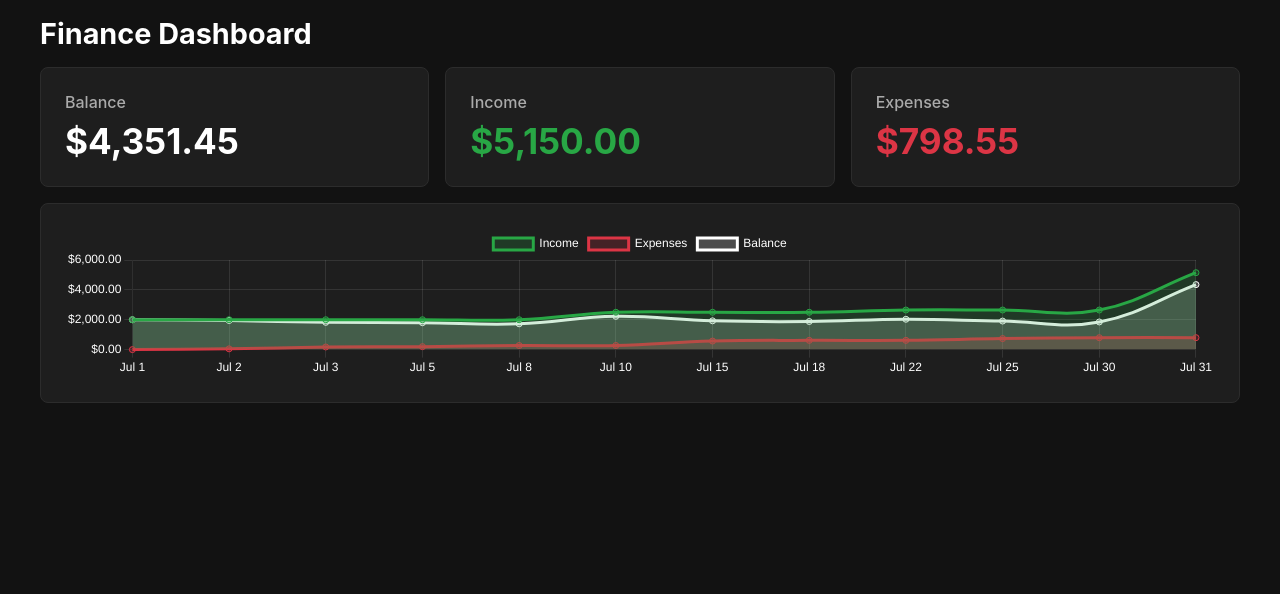
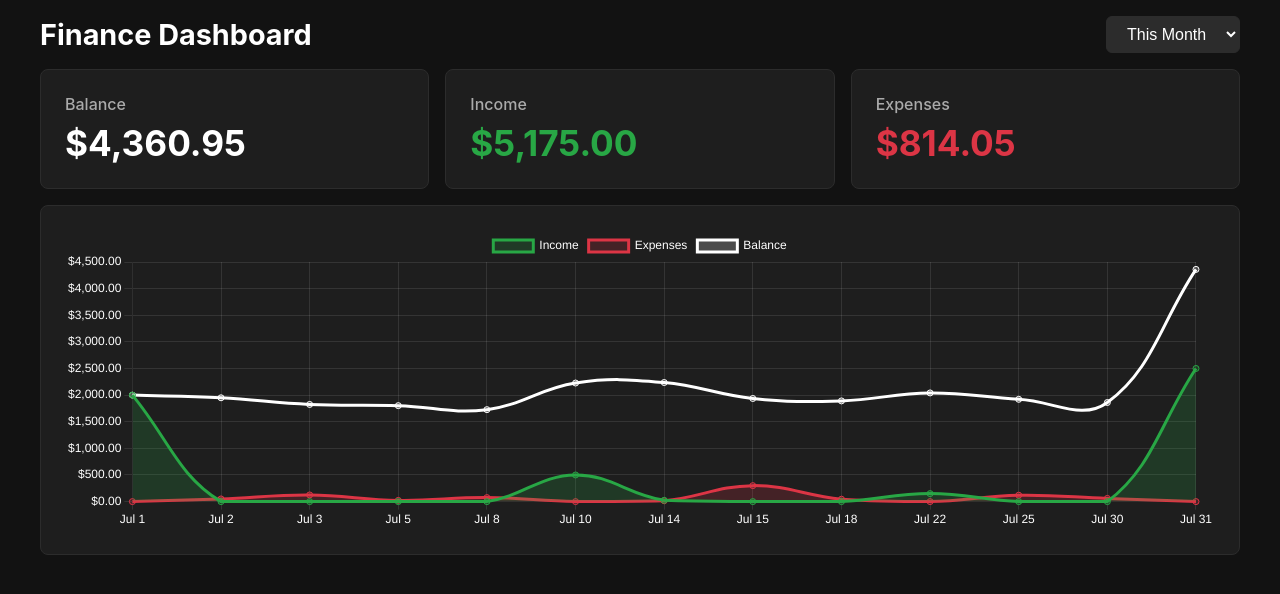
Before and after one commit to Reliev3/finance, a plain HTML site: page index.html in a window 1280 px wide. Drawn offline with nearby package versions, Linux system fonts and the light colour scheme.

Commit message:
Update index.html

```diff
--- a/index.html
+++ b/index.html
@@ -6,6 +6,7 @@
     <title>Finance Dashboard</title>
     <script src="https://cdn.jsdelivr.net/npm/chart.js@3.7.0/dist/chart.min.js"></script>
     <script src="https://cdn.jsdelivr.net/npm/dayjs@1.10.7/dayjs.min.js"></script>
+    <script src="https://cdn.jsdelivr.net/npm/dayjs@1.10.7/plugin/isoWeek.js"></script>
     <style>
         :root {
             --background-color: #121212;
@@ -15,6 +16,7 @@
             --income-color: #28a745;
             --expense-color: #dc3545;
             --balance-color: #ffffff;
+            --dropdown-bg: #2c2c2c;
         }
         body {
             font-family: 'Inter', -apple-system, BlinkMacSystemFont, "Segoe UI", Roboto, "Helvetica Neue", Arial, sans-serif;
@@ -25,7 +27,7 @@
         }
         .container {
             width: 100%;
-            max-width: 600px; /* Mobile-first max-width */
+            max-width: 600px;
             margin: 0 auto;
             display: grid;
             gap: 1rem;
@@ -41,6 +43,14 @@
             font-size: 1.8rem;
             font-weight: 700;
             margin: 0;
+        }
+        #filter {
+            background-color: var(--dropdown-bg);
+            color: var(--text-color);
+            border: 1px solid var(--border-color);
+            padding: 0.5rem 1rem;
+            border-radius: 6px;
+            font-size: 1rem;
         }
         .scorecard-grid {
             display: grid;
@@ -71,6 +81,7 @@
             padding: 1.5rem;
             border-radius: 8px;
             border: 1px solid var(--border-color);
+            min-height: 300px; /* Ensure chart has height */
         }
         /* Tablet and Desktop */
         @media (min-width: 768px) {
@@ -92,6 +103,12 @@
     <div class="container">
         <header>
             <h1>Finance Dashboard</h1>
+            <select id="filter">
+                <option value="month">This Month</option>
+                <option value="week">This Week</option>
+                <option value="today">Today</option>
+                <option value="all">All Time</option>
+            </select>
         </header>
 
         <div class="scorecard-grid">
@@ -115,11 +132,22 @@
     </div>
 
     <script>
+        // Extend dayjs with isoWeek plugin
+        dayjs.extend(window.dayjs_plugin_isoWeek);
+
         // --- Sample Data ---
+        // Added more data for better filtering examples
         const sampleData = [
+             // Previous month data
+            { date: '2025-06-25', amount: 1500.00 },
+            { date: '2025-06-28', amount: -40.00 },
+            // This month's data
             { date: '2025-07-01', amount: 2000.00 }, { date: '2025-07-02', amount: -50.25 },
             { date: '2025-07-03', amount: -125.00 }, { date: '2025-07-05', amount: -22.80 },
             { date: '2025-07-08', amount: -75.00 }, { date: '2025-07-10', amount: 500.00 },
+             // Today's Data (July 14, 2025)
+            { date: '2025-07-14', amount: -15.50 }, { date: '2025-07-14', amount: 25.00 },
+            // Future data for this month
             { date: '2025-07-15', amount: -300.00 }, { date: '2025-07-18', amount: -45.50 },
             { date: '2025-07-22', amount: 150.00 }, { date: '2025-07-25', amount: -120.00 },
             { date: '2025-07-30', amount: -60.00 }, { date: '2025-07-31', amount: 2500.00 },
@@ -129,21 +157,44 @@
         const balanceEl = document.getElementById('balanceScorecard');
         const incomeEl = document.getElementById('incomeScorecard');
         const expenseEl = document.getElementById('expenseScorecard');
+        const filterEl = document.getElementById('filter');
         const ctx = document.getElementById('financeChart').getContext('2d');
         let financeChart;
 
         // --- Utility Functions ---
         const formatCurrency = (value) => value.toLocaleString('en-US', { style: 'currency', currency: 'USD' });
 
+        // --- Event Listener ---
+        filterEl.addEventListener('change', (e) => {
+            updateDashboard(e.target.value);
+        });
+
         // --- Main Update Function ---
-        function updateDashboard() {
-            const sortedData = sampleData.sort((a, b) => dayjs(a.date) - dayjs(b.date));
+        function updateDashboard(period = 'month') {
+            const now = dayjs('2025-07-14'); // Forcing today's date for consistent demonstration
+
+            const filteredData = sampleData.filter(d => {
+                const date = dayjs(d.date);
+                switch (period) {
+                    case 'today':
+                        return date.isSame(now, 'day');
+                    case 'week':
+                        return date.isSame(now, 'isoWeek');
+                    case 'month':
+                        return date.isSame(now, 'month');
+                    case 'all':
+                    default:
+                        return true;
+                }
+            });
+
+            const sortedData = filteredData.sort((a, b) => dayjs(a.date) - dayjs(b.date));
 
             const labels = [...new Set(sortedData.map(d => dayjs(d.date).format('MMM D')))];
 
             let cumulativeBalance = 0;
-            let cumulativeIncome = 0;
-            let cumulativeExpenses = 0;
+            let totalPeriodIncome = 0;
+            let totalPeriodExpenses = 0;
 
             const incomeData = [];
             const expenseData = [];
@@ -151,6 +202,7 @@
 
             const dailyTotals = {};
 
+            // Calculate totals for each day in the filtered period
             sortedData.forEach(d => {
                 const day = dayjs(d.date).format('MMM D');
                 if (!dailyTotals[day]) {
@@ -163,21 +215,34 @@
                 }
             });
 
+            // If labels array is empty (no data for period), add today's label for a clean chart
+            if (labels.length === 0 && period ==='today') {
+                labels.push(now.format('MMM D'));
+            } else if (labels.length === 0) {
+                 labels.push('No Data');
+            }
+
+
+            // Generate cumulative data for the chart
+            let runningBalance = 0;
             labels.forEach(label => {
                 const dayData = dailyTotals[label] || { income: 0, expenses: 0 };
-                cumulativeIncome += dayData.income;
-                cumulativeExpenses += dayData.expenses;
-                cumulativeBalance = cumulativeIncome - cumulativeExpenses;
+                runningBalance += dayData.income - dayData.expenses;
 
-                incomeData.push(cumulativeIncome);
-                expenseData.push(cumulativeExpenses);
-                balanceData.push(cumulativeBalance);
+                incomeData.push(dayData.income); // Show daily income on chart
+                expenseData.push(dayData.expenses); // Show daily expense on chart
+                balanceData.push(runningBalance); // Show running balance on chart
             });
+
+            // Calculate totals for scorecards
+            totalPeriodIncome = Object.values(dailyTotals).reduce((sum, day) => sum + day.income, 0);
+            totalPeriodExpenses = Object.values(dailyTotals).reduce((sum, day) => sum + day.expenses, 0);
+            cumulativeBalance = totalPeriodIncome - totalPeriodExpenses;
 
             // --- Update Scorecards ---
             balanceEl.textContent = formatCurrency(cumulativeBalance);
-            incomeEl.textContent = formatCurrency(cumulativeIncome);
-            expenseEl.textContent = formatCurrency(cumulativeExpenses);
+            incomeEl.textContent = formatCurrency(totalPeriodIncome);
+            expenseEl.textContent = formatCurrency(totalPeriodExpenses);
 
             // --- Render Chart ---
             if (financeChart) {
@@ -210,8 +275,9 @@
                             data: balanceData,
                             borderColor: 'rgba(255, 255, 255, 1)',
                             backgroundColor: 'rgba(255, 255, 255, 0.2)',
-                            fill: true,
+                            fill: false, // Balance line looks cleaner without a fill
                             tension: 0.4, // Smooth lines
+                            type: 'line' // Ensure balance is a line
                         }
                     ]
                 },
@@ -222,6 +288,20 @@
                         legend: {
                             labels: {
                                 color: '#ffffff'
+                            }
+                        },
+                        tooltip: {
+                            callbacks: {
+                                label: function(context) {
+                                    let label = context.dataset.label || '';
+                                    if (label) {
+                                        label += ': ';
+                                    }
+                                    if (context.parsed.y !== null) {
+                                        label += formatCurrency(context.parsed.y);
+                                    }
+                                    return label;
+                                }
                             }
                         }
                     },
@@ -249,7 +329,7 @@
         }
 
         // --- Initial Load ---
-        updateDashboard();
+        updateDashboard(filterEl.value);
     </script>
 
 </body>
```
